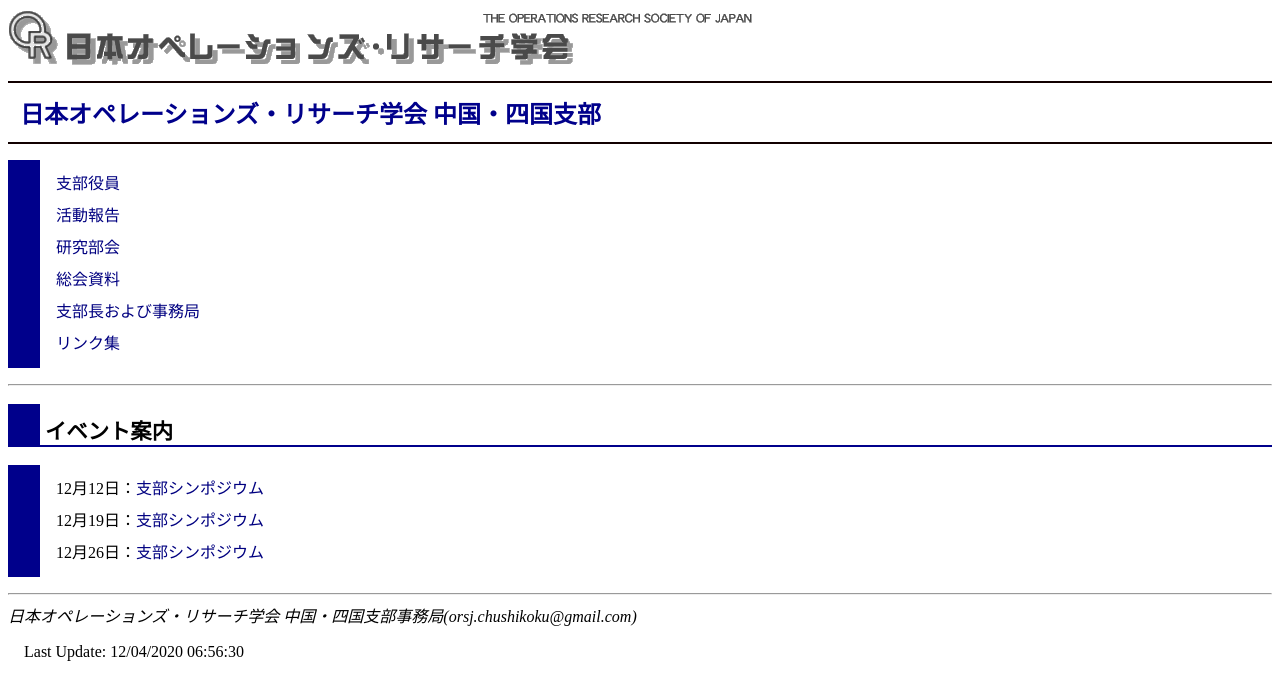
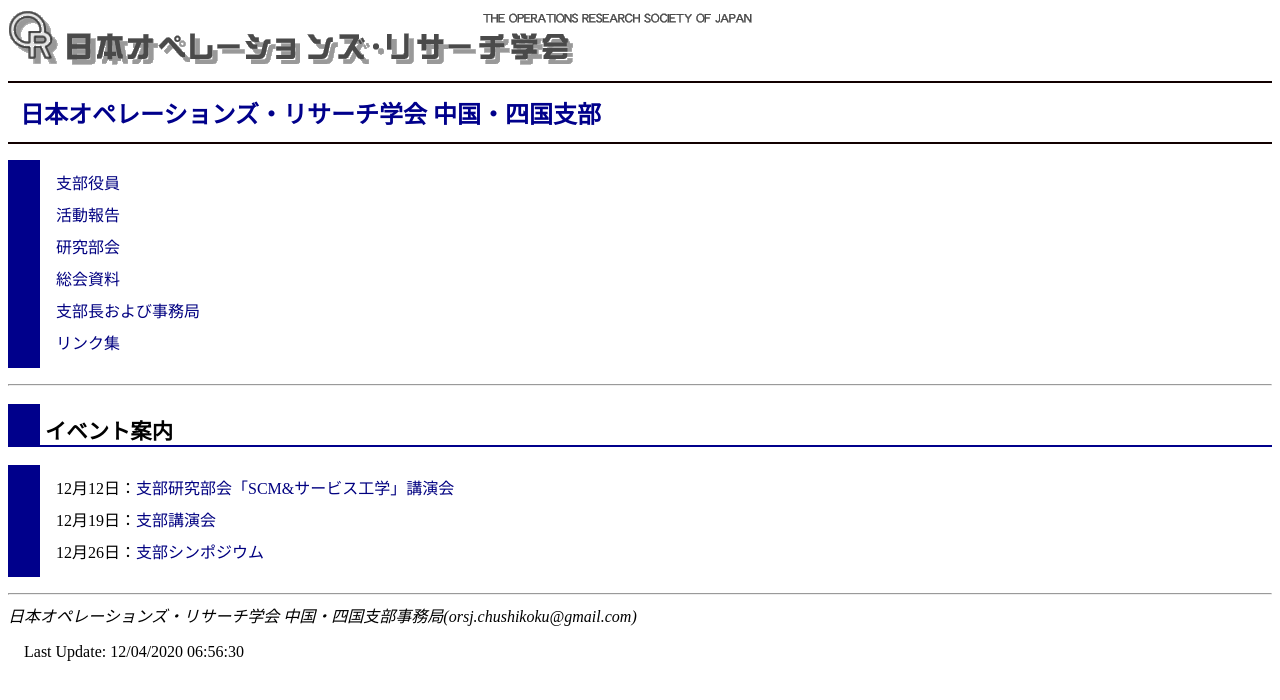
Before and after one commit to orsj-cs/orsj-cs.github.io, a Jekyll site: the page built from index.html, in a window 1280 px wide. Shown: the top 700 px of the page. Built offline with Jekyll 4.4.1, drawn with Linux system fonts in a browser that asks for light colours.

Commit message:
Update index.html

```diff
--- a/index.html
+++ b/index.html
@@ -16,7 +16,7 @@ title: 日本オペレーションズ・リサーチ学会 中国・四国支部
 <h2>イベント案内</h2>
 
 <ul>
-<li>12月12日：<a href="event/20201212.html">支部シンポジウム</a>
-<li>12月19日：<a href="event/20201219.html">支部シンポジウム</a>
+<li>12月12日：<a href="event/20201212.html">支部研究部会「SCM&amp;サービス工学」講演会</a>
+<li>12月19日：<a href="event/20201219.html">支部講演会</a>
 <li>12月26日：<a href="event/20201226.html">支部シンポジウム</a>
 </ul>
```
